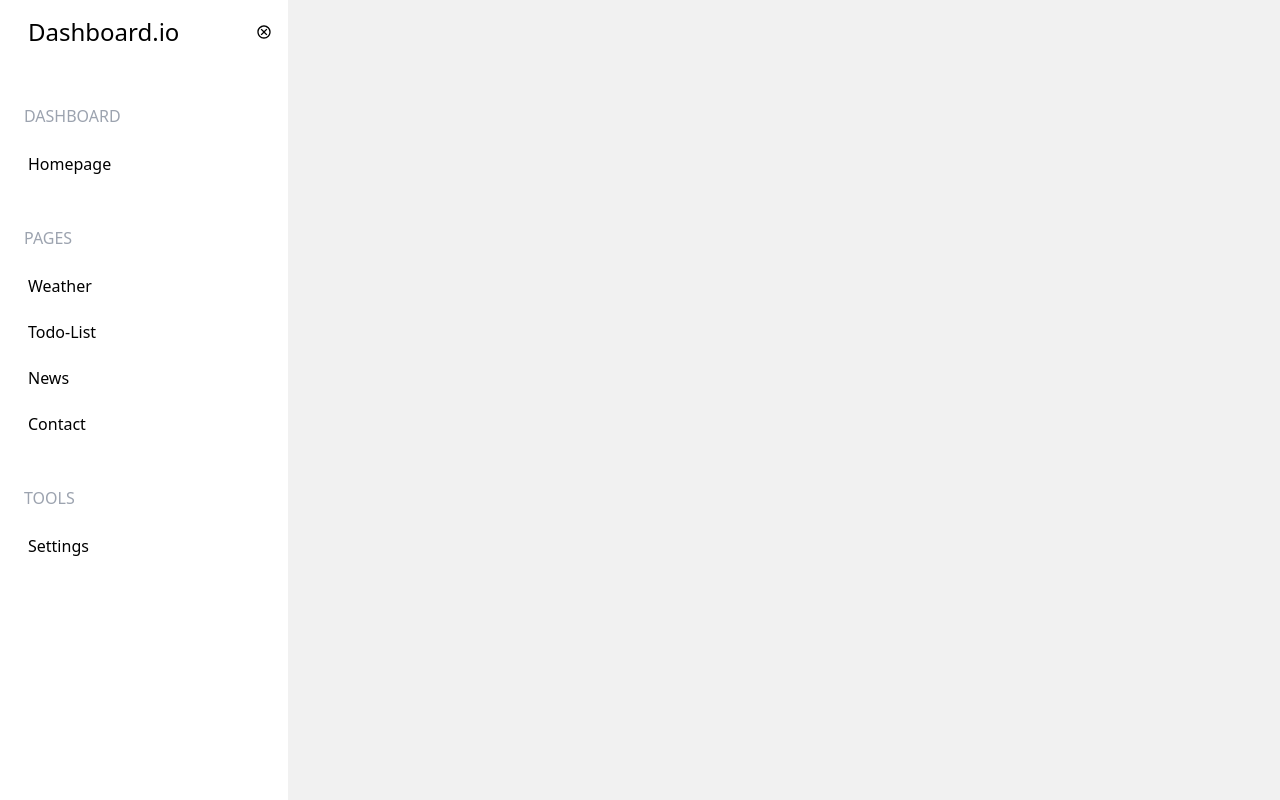
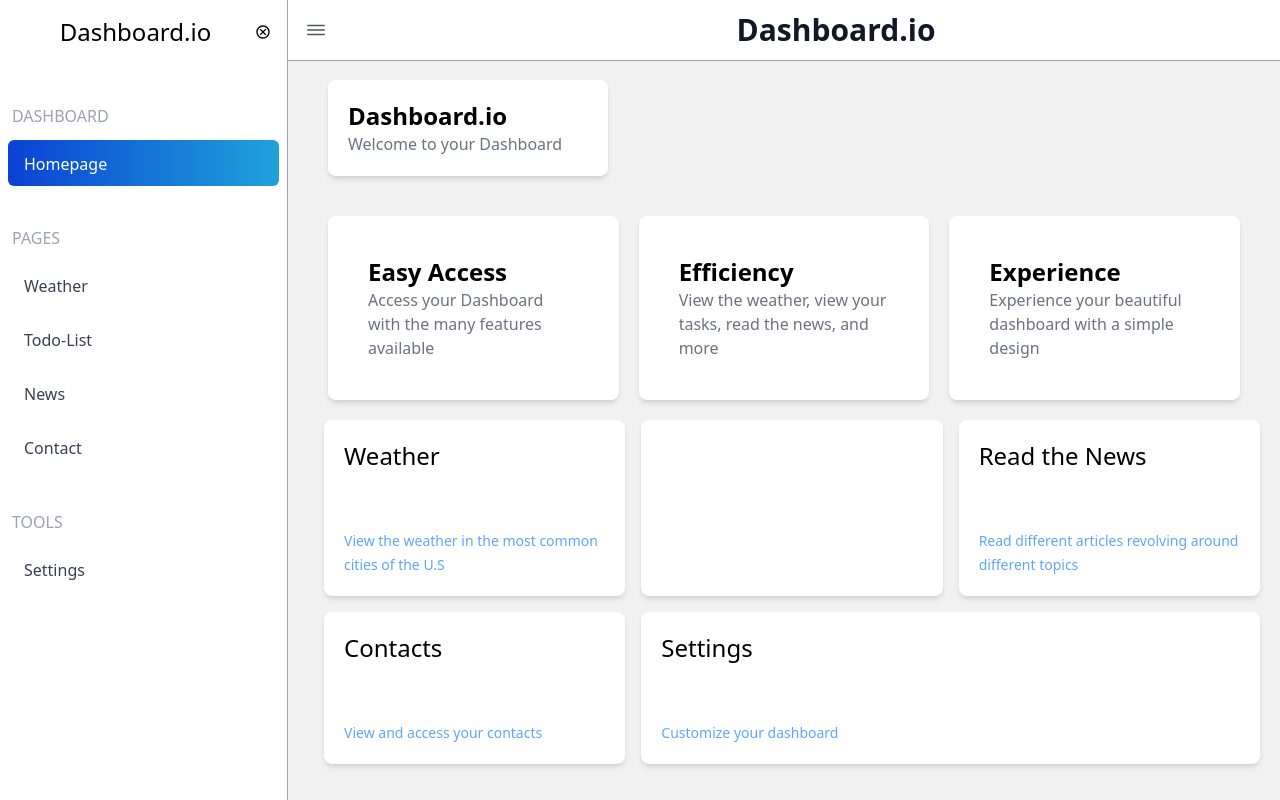
Before and after one commit to jeffreychery009/Dashboard-profile, a React (Vite) app: page / in a window 1280 px wide. Built offline with nearby package versions, Linux system fonts and the light colour scheme.

Commit message:
Additional Changes

```diff
--- a/src/App.tsx
+++ b/src/App.tsx
@@ -1,6 +1,13 @@
 import React from "react";
-import { NavBar, Button, SideBar } from "./components/index";
-import { Contacts, Dashboard, News, TodoPage, Weather } from "./pages/index";
+import { NavBar, SideBar } from "./components/index";
+import {
+  Contacts,
+  Dashboard,
+  News,
+  TodoPage,
+  Weather,
+  Settings,
+} from "./pages/index";
 import { BrowserRouter, Routes, Route } from "react-router-dom";
 import { useStateContext } from "./context/contextProvider";
 
@@ -12,7 +19,7 @@ const App = () => {
       <BrowserRouter>
         <div className="flex relative">
           {activeMenu ? (
-            <div className="w-72 fixed bg-white">
+            <div className="w-64 z-50 md:w-72 fixed bg-white">
               <SideBar />
             </div>
           ) : (
@@ -20,6 +27,23 @@ const App = () => {
               <SideBar />
             </div>
           )}
+          <div className={activeMenu ? "md:ml-72 w-full z-50 " : "w-full z-50"}>
+            <div className="fixed w-full h-16  ">
+              <NavBar />
+            </div>
+          </div>
+        </div>
+        <div className={activeMenu ? "md:ml-72 mt-10 p-5" : "mt-10 p-5"}>
+          <Routes>
+            {/* Pages */}
+            <Route path="/" element={<Dashboard />} />
+            <Route path="/contact" element={<Contacts />} />
+            <Route path="/news" element={<News />} />
+            <Route path="/todo-list" element={<TodoPage />} />
+            <Route path="/weather" element={<Weather />} />
+            {/* Tools */}
+            <Route path="/settings" element={<Settings />} />
+          </Routes>
         </div>
       </BrowserRouter>
     </div>
--- a/src/components/SideBar.tsx
+++ b/src/components/SideBar.tsx
@@ -1,42 +1,53 @@
 import React from "react";
 import { links } from "../data/DummyData";
 import { MdOutlineCancel } from "react-icons/md";
-import { Link } from "react-router-dom";
+import { Link, useLocation } from "react-router-dom";
 import { useStateContext } from "../context/contextProvider";
 
 const SideBar = () => {
   const { activeMenu, setActiveMenu } = useStateContext();
+  const location = useLocation();
+
+  const activeLink =
+    "flex items-center gap-5 pl-4 pt-3 pb-2.5 rounded-md text-white bg-gradient-to-r from-[#0A42D4] to-[#20A2D9] text-md m-2";
+  const normalLink =
+    "flex items-center gap-5 pl-4 pt-3 pb-2.5 rounded-md text-md text-gray-700 dark:text-gray-200 dark:hover:text-black hover:bg-gray-100 m-2";
 
   return (
     <>
       {activeMenu && (
-        <div className="ml-3 h-screen md:overflow-hidden overflow-auto md:hover:overflow-auto pb-10">
+        <div className="z-50ml-3 h-screen md:overflow-hidden overflow-auto md:hover:overflow-auto pb-10 border-r-[1px] border-gray-400">
           <div className="flex justify-between items-center p-4">
-            <h1 className="text-2xl font-medium">Dashboard.io</h1>
-            <button onClick={() => setActiveMenu(!activeMenu)}>
+            <h1 className="text-2xl font-medium mx-auto">Dashboard.io</h1>
+            <button
+              onClick={() => setActiveMenu(!activeMenu)}
+              className="hover:bg-slate-300 rounded-full"
+            >
               <MdOutlineCancel />
             </button>
           </div>
           <div className="mt-10">
-            {links.map((link) => {
-              return (
+            {links.map((link) => (
               <div key={link.title}>
                 <p className="text-gray-400 m-3 mt-10 uppercase font-light">
                   {link.title}
                 </p>
-                  {link.links.map((sublink) => (
-                    <Link to={`/${sublink.link}`}>
+                {link.links.map((sublink) => {
+                  const isActive = location.pathname === `/${sublink.link}`;
+                  return (
+                    <Link to={`/${sublink.link}`} key={sublink.name}>
                       <span
-                        className="flex items-center gap-5 pl-4 pt-3 pb-2.5 capitalize font-light"
-                        key={sublink.name}
+                        className={`${
+                          isActive ? activeLink : normalLink
+                        } capitalize`}
                       >
                         {sublink.name}
                       </span>
                     </Link>
-                  ))}
-                </div>
                   );
                 })}
+              </div>
+            ))}
           </div>
         </div>
       )}
--- /dev/null
+++ b/src/pages/Settings.tsx
@@ -0,0 +1,7 @@
+import React from "react";
+
+const Settings = () => {
+  return <div>Settings</div>;
+};
+
+export default Settings;
--- a/src/pages/index.tsx
+++ b/src/pages/index.tsx
@@ -3,3 +3,4 @@ export { default as Dashboard } from "./Dashboard";
 export { default as News } from "./News";
 export { default as TodoPage } from "./TodoPage";
 export { default as Weather } from "./Weather";
+export { default as Settings } from "./Settings";
--- a/src/services/api-weather.ts
+++ b/src/services/api-weather.ts
@@ -44,11 +44,17 @@ export const getWeatherData = async (
       return error;
     });
 };
-
 // Defining a function for displaying multiple common cities weather
 
 export const getWeather = async (): Promise<WeatherPropsData[]> => {
-  const cities = ["New York", "Toronto", "Atlanta", "Dallas", "Vancouver"];
+  const cities = [
+    "New York",
+    "Toronto",
+    "Atlanta",
+    "Dallas",
+    "Vancouver",
+    "Miami",
+  ];
   const apiKey = "2e7e17f091f9429aafe72537243107";
 
   // Create an array of Promises for each city's weather data
```
Lines whose indentation alone changed are shown as unchanged.
